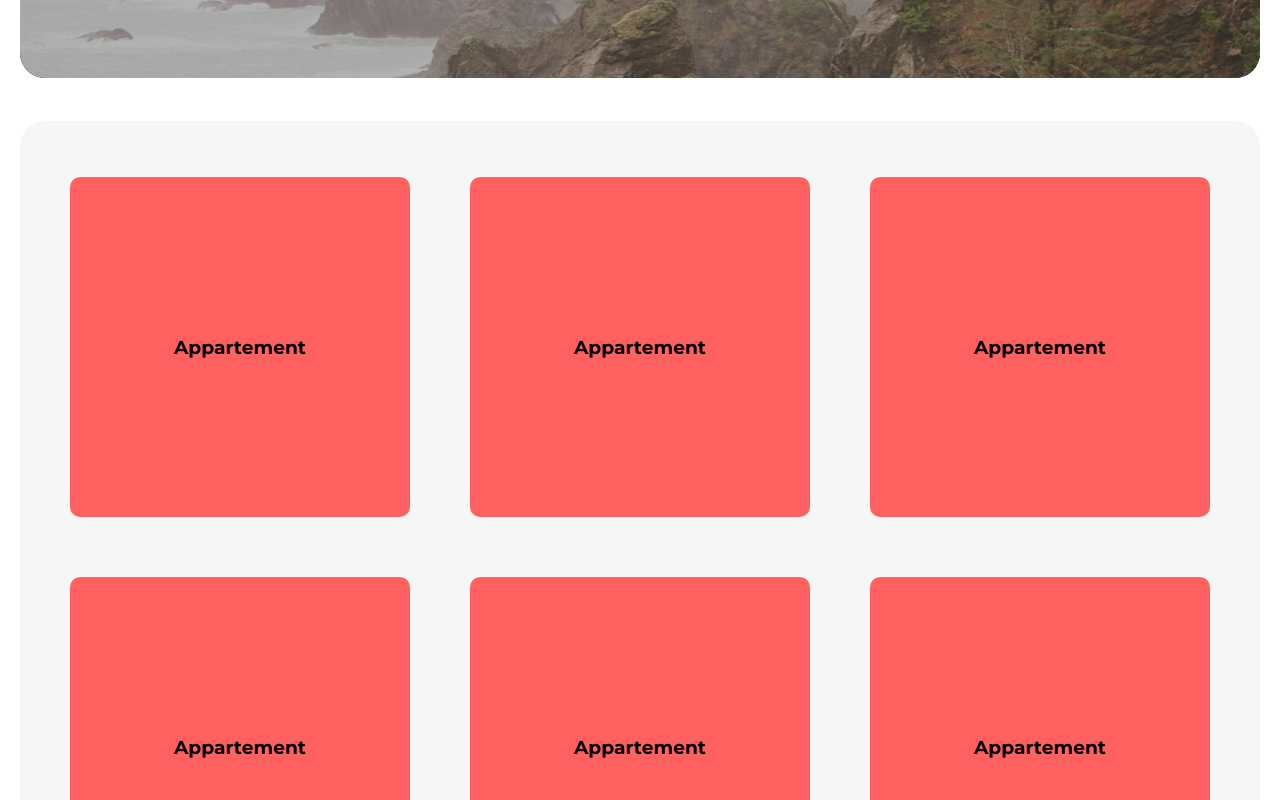
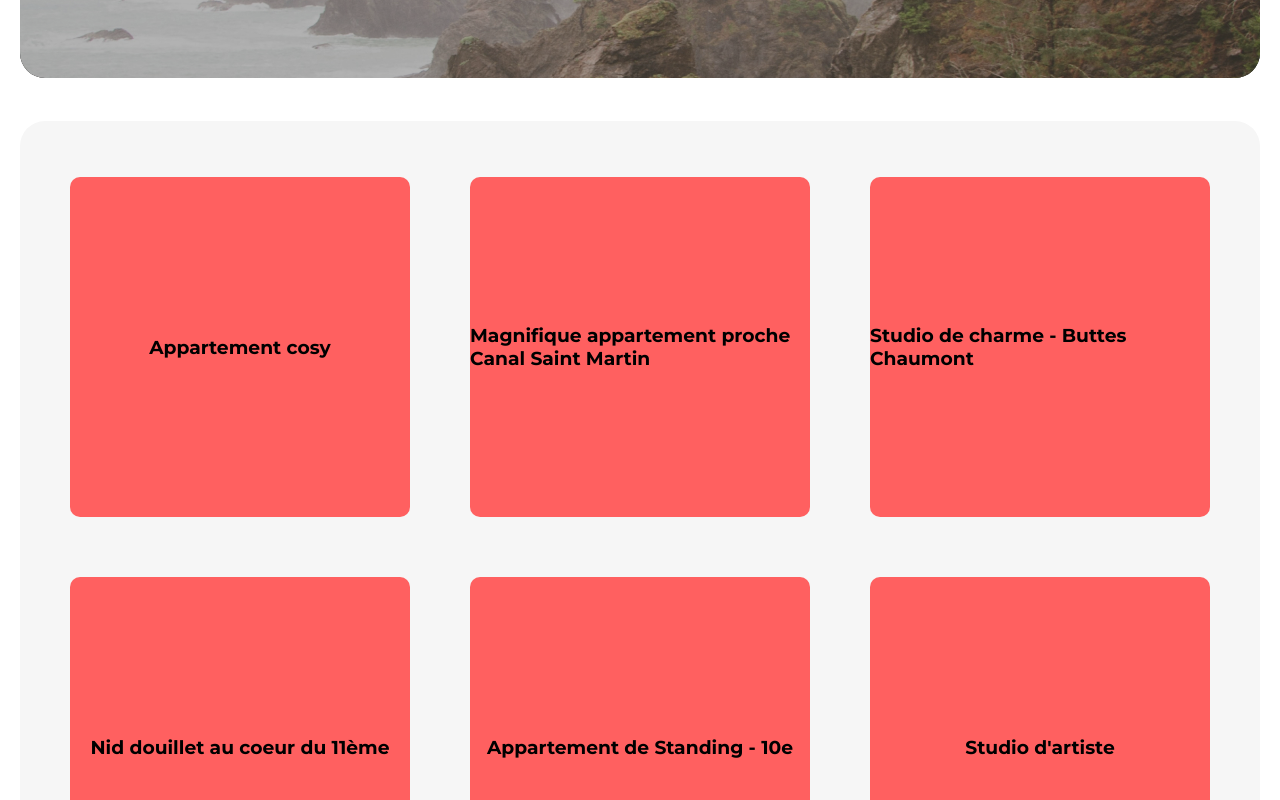
Before and after one commit to Manidoux41/kasa_v3, a React (Create React App) app: page / in a window 1280 px wide. Shown: the part 320-1120 px from the top of the page. Built offline with nearby package versions, Linux system fonts and the light colour scheme; no server answers.

Commit message:
integration API in cards system

```diff
--- a/src/components/Cards/Card.js
+++ b/src/components/Cards/Card.js
@@ -1,18 +1,10 @@
-import React, { useEffect, useState } from 'react'
-import Appartements from '../../datas/appartement.json';
+import React  from 'react'
 
-const Card = () => {
-
-  const [appartement, setAppartement] = useState();
-
-  useEffect(() => {
-    fetch(Appartements)
-      .then((res) => setAppartement(res.data))
-  }, [])
+const Card = (props) => {
 
   return (
     <div className='card'>
-              <h3>Appartement</h3>
+        <h3>{props.title}</h3>
     </div>
   )
 }
--- a/src/components/Cards/Cards.js
+++ b/src/components/Cards/Cards.js
@@ -1,17 +1,15 @@
 import React from 'react'
 import Card from './Card'
-import Appartements from '../../datas/appartement.json';
+import data from '../../datas/appartement.json';
 
 
 const Cards = () => {
+
   return (
     <div className='cards'>
-        <Card />
-        <Card />
-        <Card />
-        <Card />
-        <Card />
-        <Card />
+        {data.map(item => (
+        <Card key={item.id} title={item.title} cover={item.cover} description={item.description} />
+      ))}
     </div>
   )
 }
```
